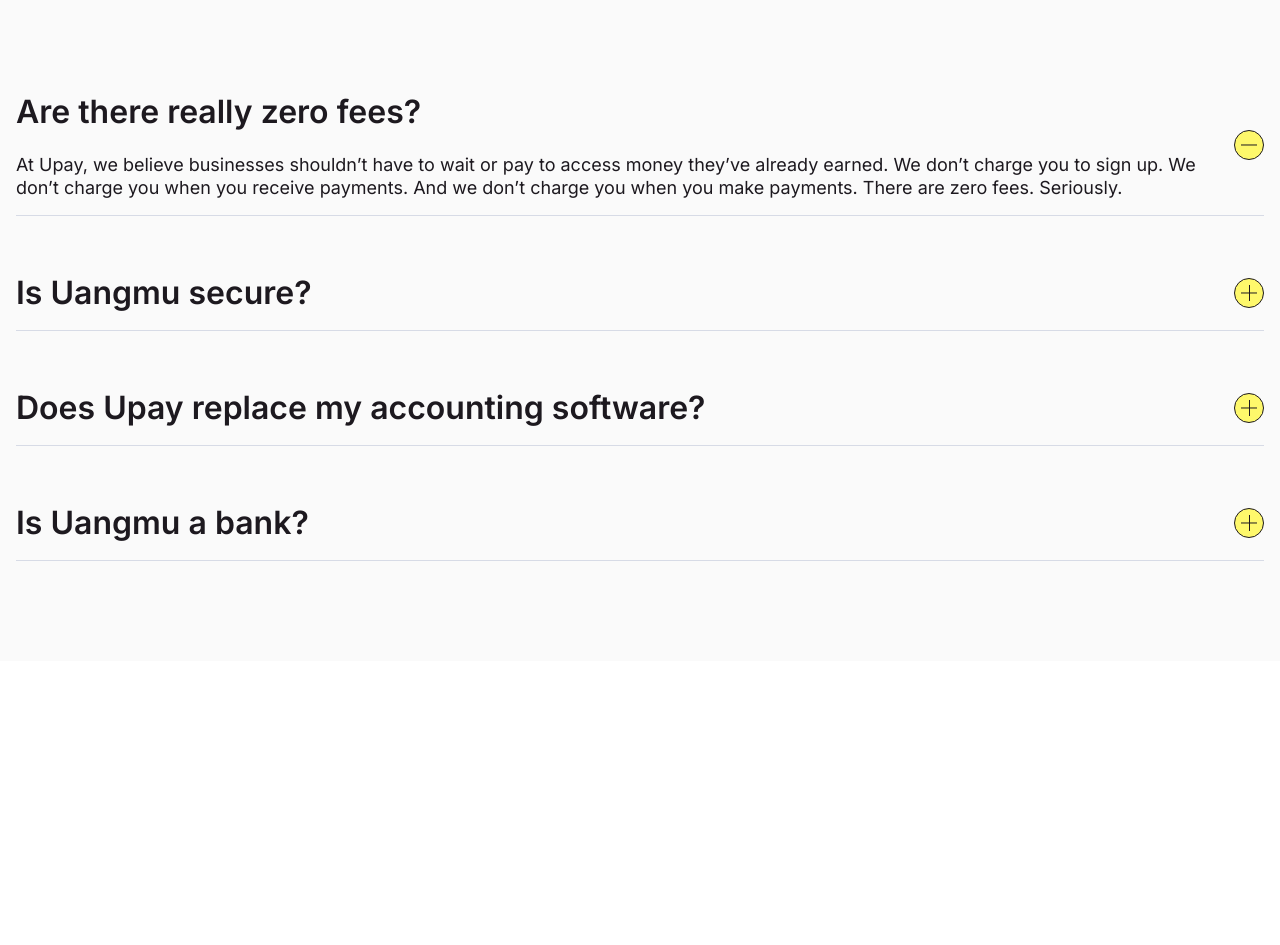
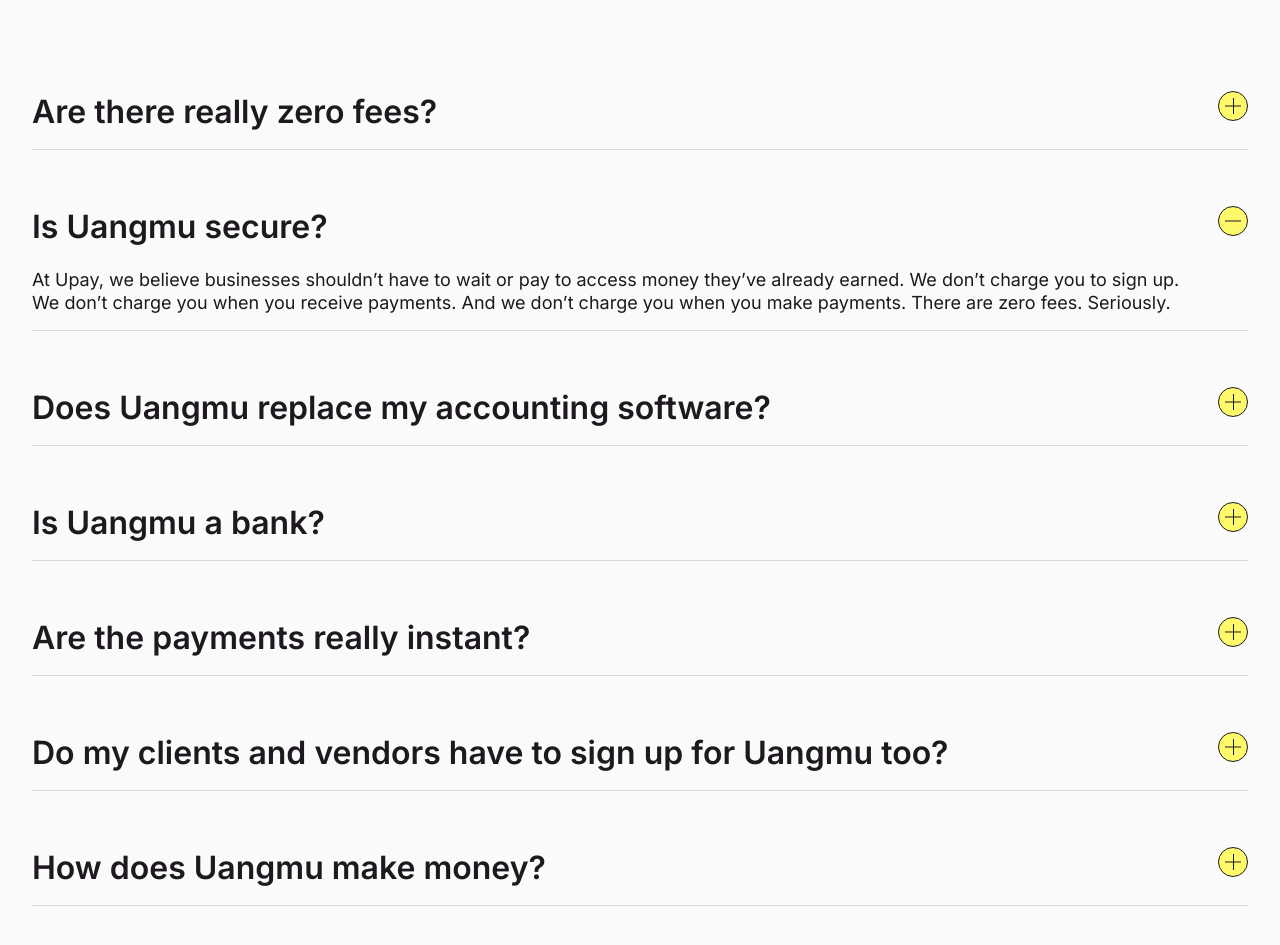
Before and after one commit to pujiragil/uangmu, a Next.js app: page / in a window 1280 px wide. Shown: the part 8940-9885 px from the top of the page. Before the commit the page ends 9601 px from the top, so only its background shows below. Built offline with nearby package versions, Linux system fonts and the light colour scheme.

Commit message:
add faq component(responsive layout)

```diff
--- a/components/Faq/index.tsx
+++ b/components/Faq/index.tsx
@@ -1,3 +1,4 @@
+  import { useState } from "react";
   import styled from "styled-components";
 
   const Faq = styled.section`
@@ -20,6 +21,14 @@
     display: flex;
     flex-direction: column;
     gap: 100px;
+
+    @media screen and (min-width: 768px) {
+      padding: 100px 20px;
+    }
+
+    @media screen and  (min-width: 1024px) {
+      padding: 100px 2rem;
+    }
   `;
 
   const FaqTitle = styled.h2`
@@ -45,6 +54,10 @@
     display: flex;
     gap: 20px;
     align-items: center;
+
+    @media screen and (min-width: 1024px) {
+      align-items: flex-start;
+    }
   `;
 
   const Content = styled.div`
@@ -58,7 +71,6 @@
     font-size: 2rem;
     font-weight: 600;
     line-height: 42px;
-  background: #FAFAFA;
   `;
 
   const Desc = styled.p`
@@ -75,18 +87,28 @@
     display: flex;
     justify-content: center;
     align-items: center;
-  border: 1px solid #1D191F;
+    border: 1px solid #1d191f;
     outline: none;
-  background:#FEF86B;
-`
+    background: #fef86b;
+  `;
 
   const ButtonIcon = styled.img`
     width: 1rem;
     height: auto;
     object-fit: cover;
-`
+  `;
 
   export default function FaqSection() {
+    const [open, setOpen] = useState(2);
+
+    const handleOpen = (id: number) => {
+      if (open === id) {
+        setOpen(0);
+      } else {
+        setOpen(id);
+      }
+    };
+
     return (
       <Faq>
         <FaqContainer>
@@ -94,52 +116,49 @@
             <FaqTitle>Frequently Answered Questions</FaqTitle>
 
             <FaqContentWrapper>
-            <FaqContent>
-              <Content>
-                <Title>Are there really zero fees?</Title>
-                <Desc>
-                  At Upay, we believe businesses shouldn’t have to wait or pay
-                  to access money they’ve already earned. We don’t charge you to
-                  sign up. We don’t charge you when you receive payments. And we
-                  don’t charge you when you make payments. There are zero fees.
-                  Seriously.
-                </Desc>
-              </Content>
-
-              <FaqButton>
-                <ButtonIcon src="/min.svg" />
-              </FaqButton>
-            </FaqContent>
-            <FaqContent>
-              <Content>
-                <Title>Is Uangmu secure?</Title>
-              </Content>
-
-              <FaqButton>
-                <ButtonIcon src="/plus.svg" />
-              </FaqButton>
-            </FaqContent>
-            <FaqContent>
-              <Content>
-                <Title>Does Upay replace my accounting software?</Title>
-              </Content>
-
-              <FaqButton>
-                <ButtonIcon src="/plus.svg" />
-              </FaqButton>
-            </FaqContent>
-            <FaqContent>
-              <Content>
-                <Title>Is Uangmu a bank?</Title>
-              </Content>
-
-              <FaqButton>
-                <ButtonIcon src="/plus.svg" />
-              </FaqButton>
-            </FaqContent>
+              <FaqItem open={open} handleOpen={handleOpen} id={1} title={"Are there really zero fees?"} />
+              <FaqItem open={open} handleOpen={handleOpen} id={2} title={"Is Uangmu secure?"} />
+              <FaqItem open={open} handleOpen={handleOpen} id={3} title={"Does Uangmu replace my accounting software?"} />
+              <FaqItem open={open} handleOpen={handleOpen} id={4} title={"Is Uangmu a bank?"} />
+              <FaqItem open={open} handleOpen={handleOpen} id={5} title={"Are the payments really instant?"} />
+              <FaqItem open={open} handleOpen={handleOpen} id={6} title={"Do my clients and vendors have to sign up for Uangmu too?"} />
+              <FaqItem open={open} handleOpen={handleOpen} id={7} title={"How does Uangmu make money?"} />
             </FaqContentWrapper>
           </FaqWrapper>
         </FaqContainer>
       </Faq>
     );
   }
+
+  interface FaqItemProps {
+    open: number;
+    handleOpen: Function;
+    id: number;
+    title: string;
+  }
+
+  function FaqItem({ open, handleOpen, id, title}: FaqItemProps) {
+    return (
+      <FaqContent>
+        <Content>
+          <Title>{title}</Title>
+          {open === id && (
+            <Desc>
+              At Upay, we believe businesses shouldn’t have to wait or pay to
+              access money they’ve already earned. We don’t charge you to sign up.
+              We don’t charge you when you receive payments. And we don’t charge
+              you when you make payments. There are zero fees. Seriously.
+            </Desc>
+          )}
+        </Content>
+
+        <FaqButton onClick={handleOpen.bind(this, id)}>
+          {open === id ? (
+            <ButtonIcon src="/min.svg" />
+          ) : (
+            <ButtonIcon src="/plus.svg" />
+          )}
+        </FaqButton>
+      </FaqContent>
+    );
+  }
```
Lines whose indentation alone changed are shown as unchanged.
